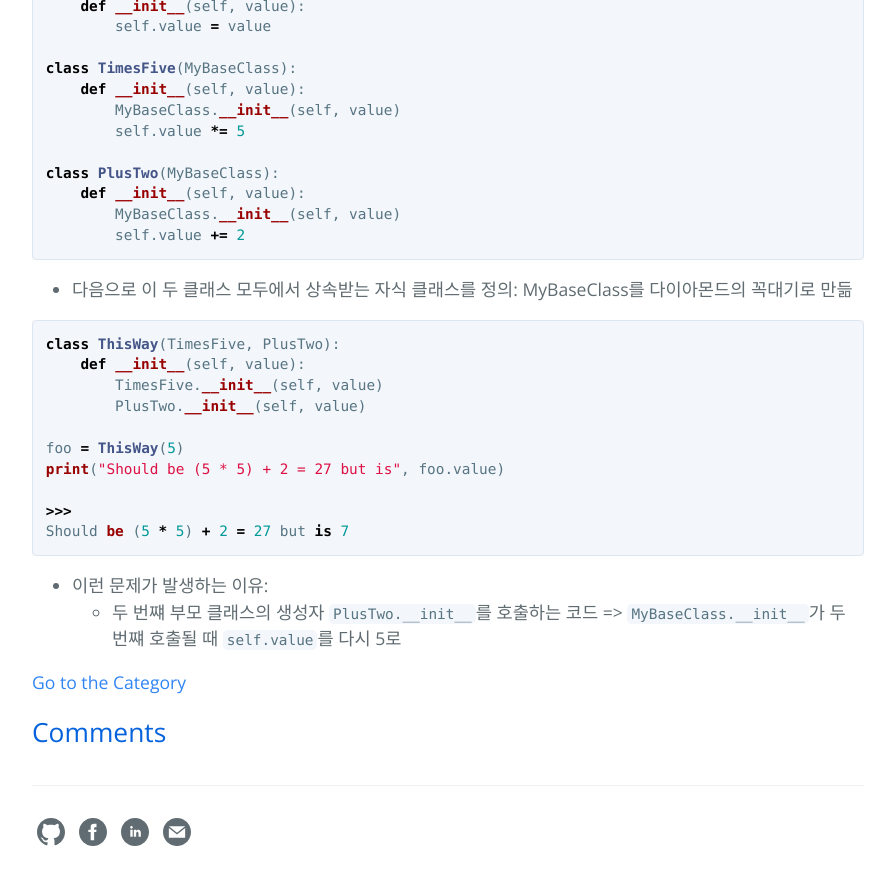
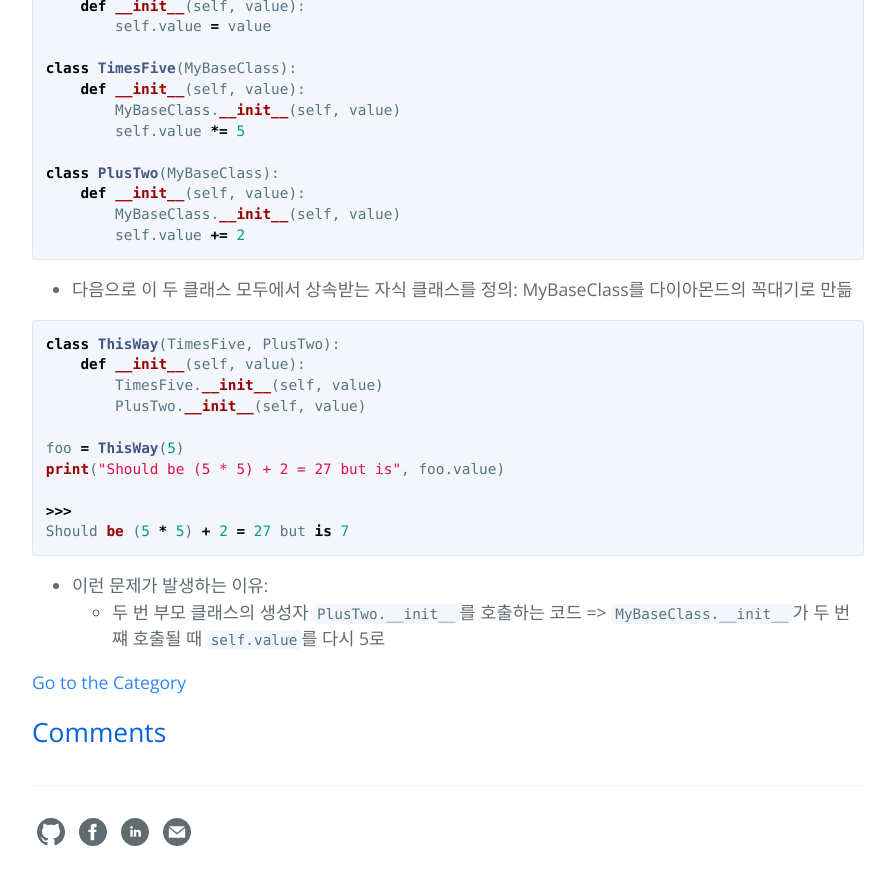
Before and after one commit to hcnoh/hcnoh.github.io, a Jekyll site: the page built from _posts/2018-10-06-effective-python-way25.md, in a window 1280 px wide and 900 px high, scrolled down 1902 px. Shown: the top 885 px of the window, without its empty margins (192-1087 px from the left). Built offline with Jekyll 4.4.1, drawn with Linux system fonts in a browser that asks for light colours; comment, search, counter and statistics services are not loaded.

Commit message:
Update 2018-10-06-effective-python-way25.md

````diff
--- a/_posts/2018-10-06-effective-python-way25.md
+++ b/_posts/2018-10-06-effective-python-way25.md
@@ -106,4 +106,4 @@
 ```
 
 - 이런 문제가 발생하는 이유:
-    - 두 번쨰 부모 클래스의 생성자 `PlusTwo.__init__`를 호출하는 코드 => `MyBaseClass.__init__`가 두 번쨰 호출될 때 `self.value`를 다시 5로
+    - 두 번 부모 클래스의 생성자 `PlusTwo.__init__`를 호출하는 코드 => `MyBaseClass.__init__`가 두 번쨰 호출될 때 `self.value`를 다시 5로
````
